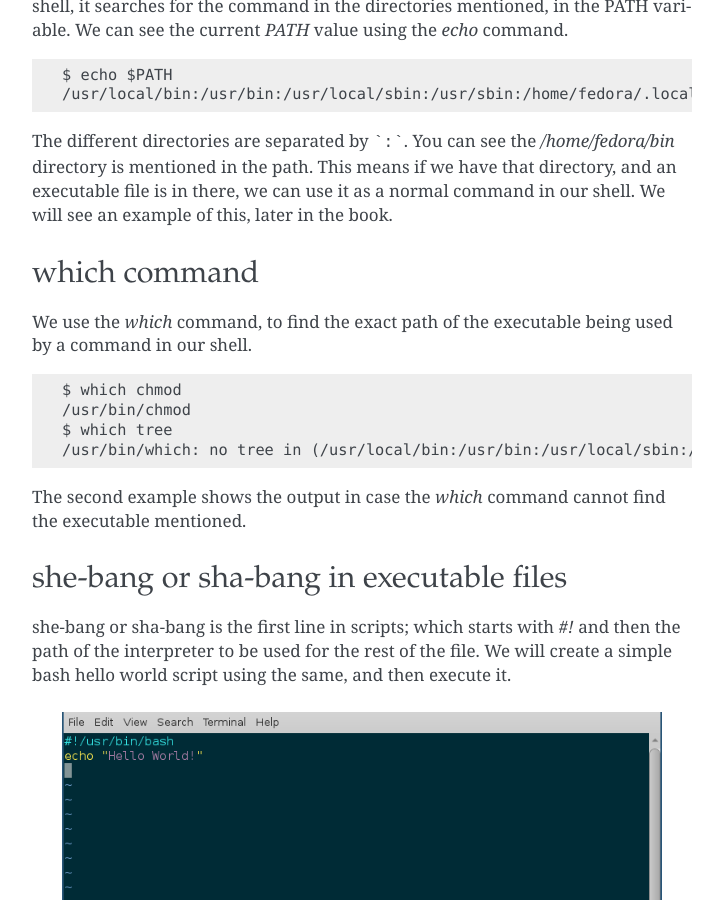
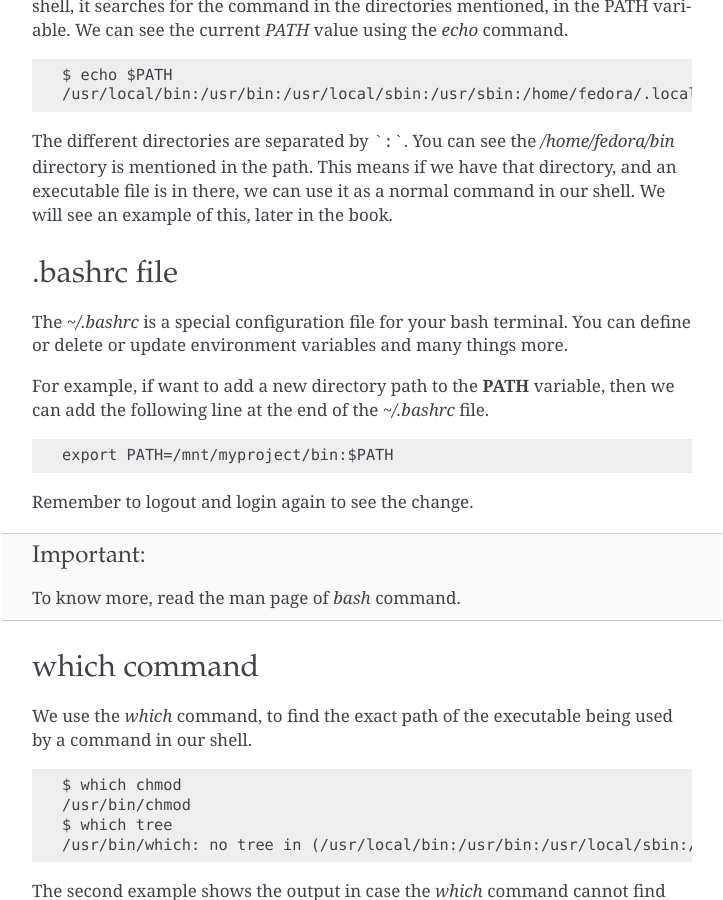
Before and after one commit to kushaldas/lym, a Sphinx documentation site: the page built from docs/files.rst, in a window 1280 px wide and 900 px high, scrolled down 1630 px. Shown: the whole window, without its empty margins (388-1111 px from the left). Built offline with Sphinx 7.4.7, drawn with Linux system fonts in a browser that asks for light colours; a script that is not in the unit is left out.

Commit message:
Adds bashrc

````diff
--- a/docs/files.rst
+++ b/docs/files.rst
@@ -104,6 +104,27 @@ The different directories are separated by ```:```. You can see the
 that directory, and an executable file is in there, we can use it as a normal
 command in our shell. We will see an example of this, later in the book.
 
+.. index:: bashrc
+
+.bashrc file
+------------
+
+The *~/.bashrc* is a special configuration file for your bash terminal. You
+can define or delete or update environment variables and many things more.
+
+For example, if want to add a new directory path to the **PATH** variable, then
+we can add the following line at the end of the *~/.bashrc* file.
+
+::
+
+    export PATH=/mnt/myproject/bin:$PATH
+
+
+Remember to logout and login again to see the change.
+
+.. important:: To know more, read the man page of *bash* command.
+
+
 .. index:: which
 
 which command
````
